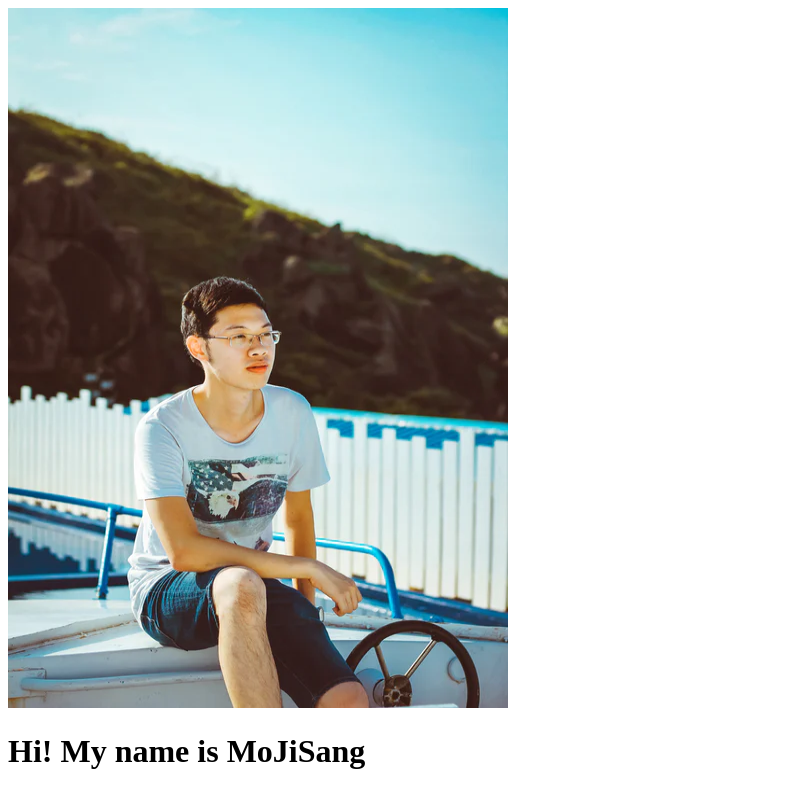
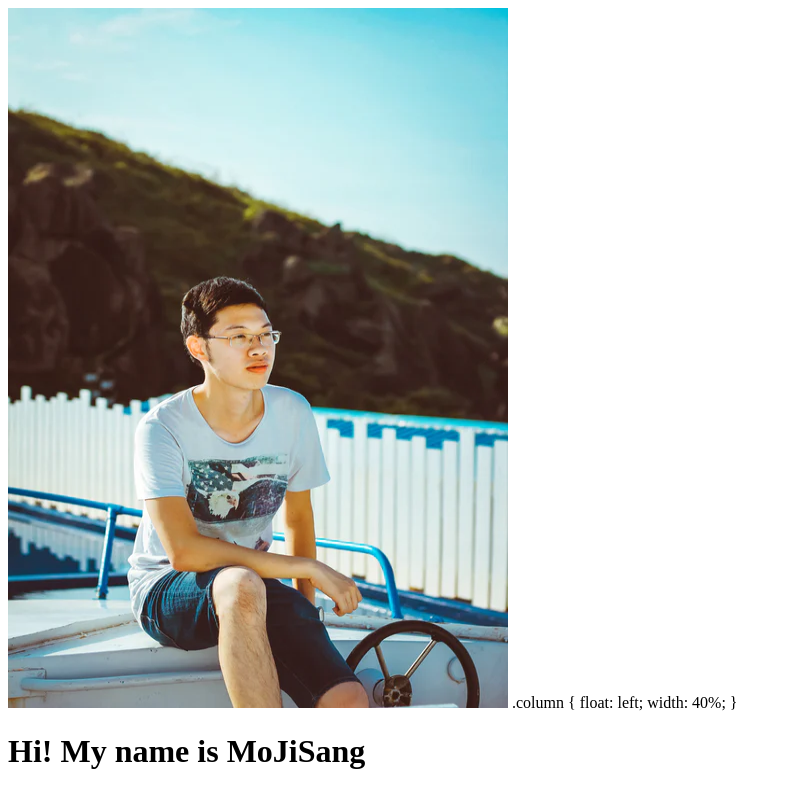
Before and after one commit to leongdarryl/id2116, a plain HTML site: page MoJiSang.html in a window 1280 px wide. Shown: the top 789 px of the page, without its empty margins (0-791 px from the left). Drawn offline with Linux system fonts and the light colour scheme.

Commit message:
moving text

```diff
--- a/MoJiSang.html
+++ b/MoJiSang.html
@@ -7,7 +7,11 @@
 </head>
 <body>
   <img src="image/mo ji sang.png" alt="short description" style="width:500px;height:700px;">
-   <h1>Hi! My name is MoJiSang</h1>
+  .column {
+    float: left;
+    width: 40%;
+  }
+  <h1>Hi! My name is MoJiSang</h1>
    <p>My name is Mo Ji Sang, and welcome to my life! I am a 25 year old male, and the eldest of my 4 siblings. I am currently studying to be a designer, as well as to be a fashion model. I hope that one day, i will be able to walk the runways of Paris Fashion Week, and design for it as well!
 
     In my free time, i like to take long walks along various nature parks. Nature is a truly great source of inspiration, and i often find many ideas during these walks. My wife often tags along, and we discuss the different types of flora and fauna found along the trails.
```
